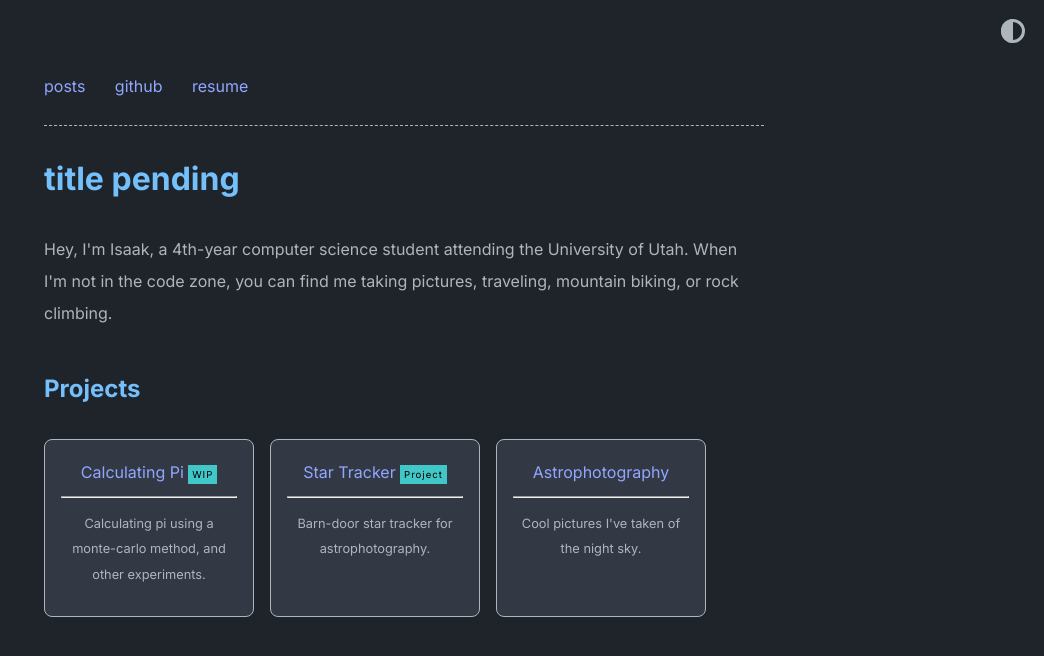
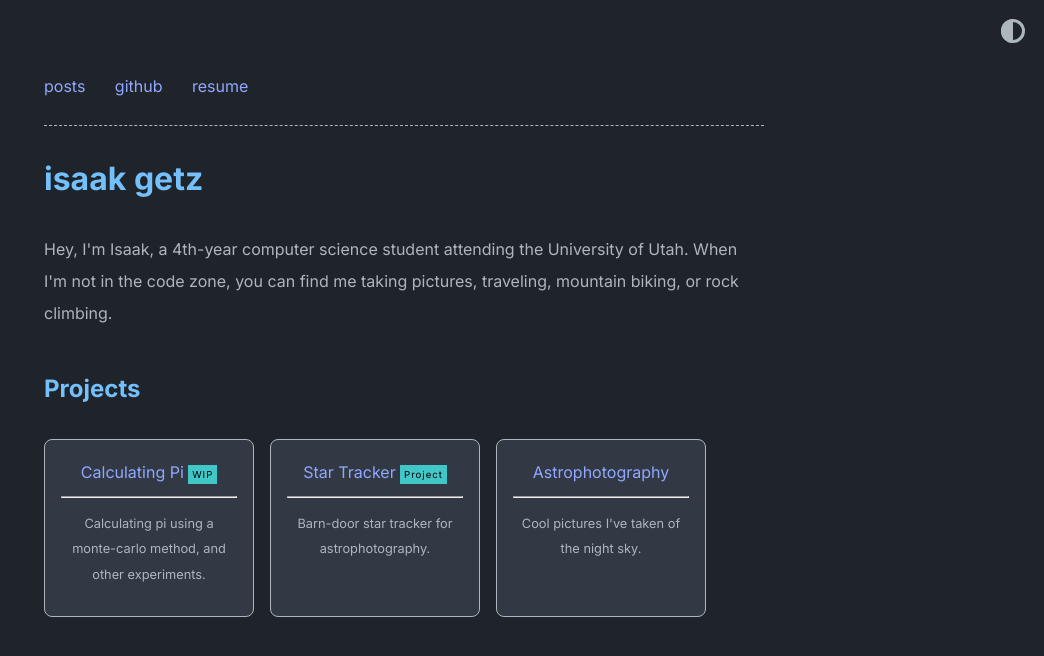
Before and after one commit to ike091/ike091.github.io, a Jekyll site: the page built from index.md, in a window 1280 px wide. Shown: the top 656 px of the page, without its empty margins (236-1280 px from the left). Built offline with Jekyll 4.4.1, drawn with Linux system fonts in a browser that asks for light colours.

Commit message:
Update title and gitignore

```diff
--- a/_config.yml
+++ b/_config.yml
@@ -1,4 +1,4 @@
-title: title pending
+title: isaak getz
 author: Isaak
 url: https://ike091.github.io # root address of the site
 description: > # description of the site (multiple lines allowed)
```
Also changed, not shown: 9 other files.
